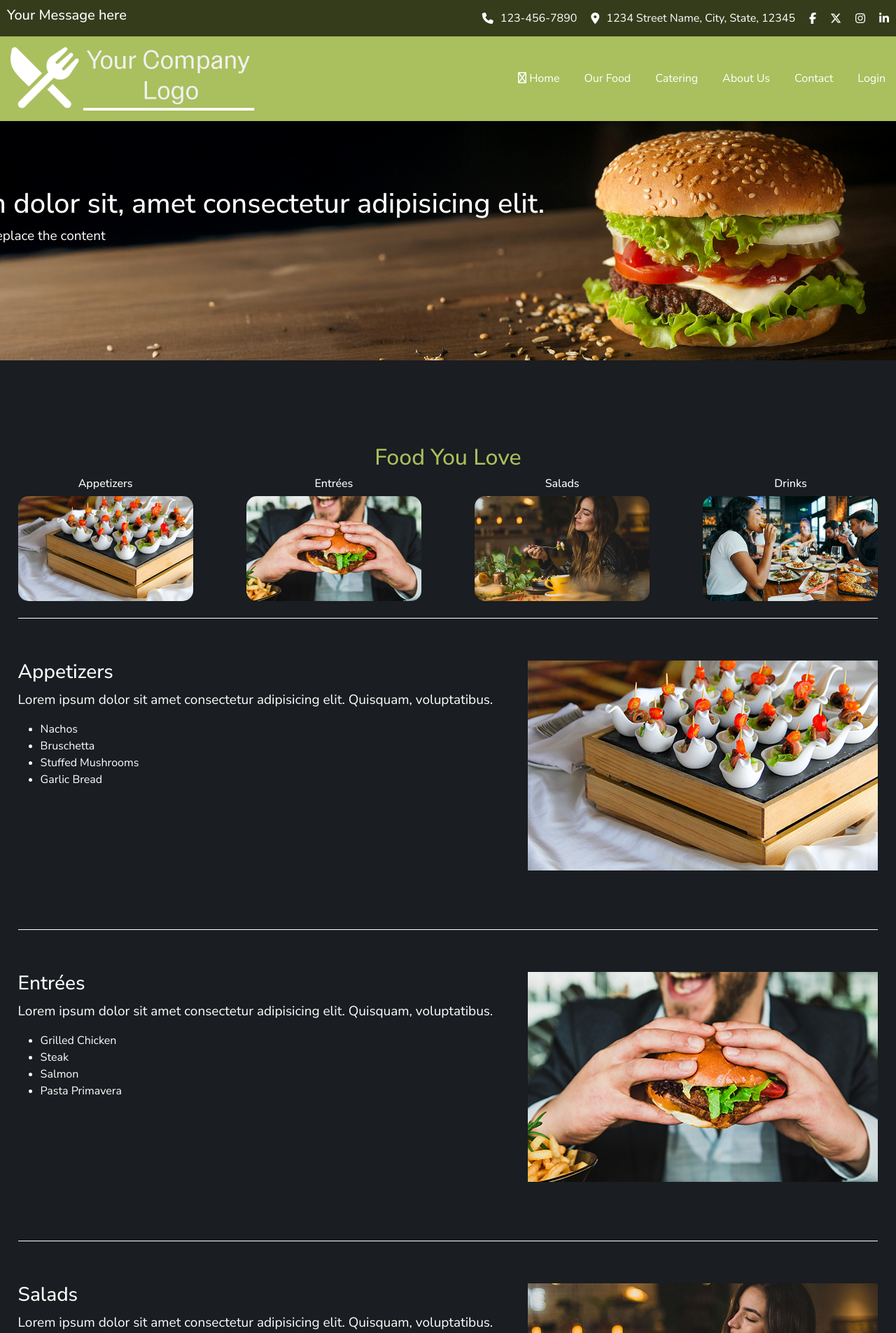
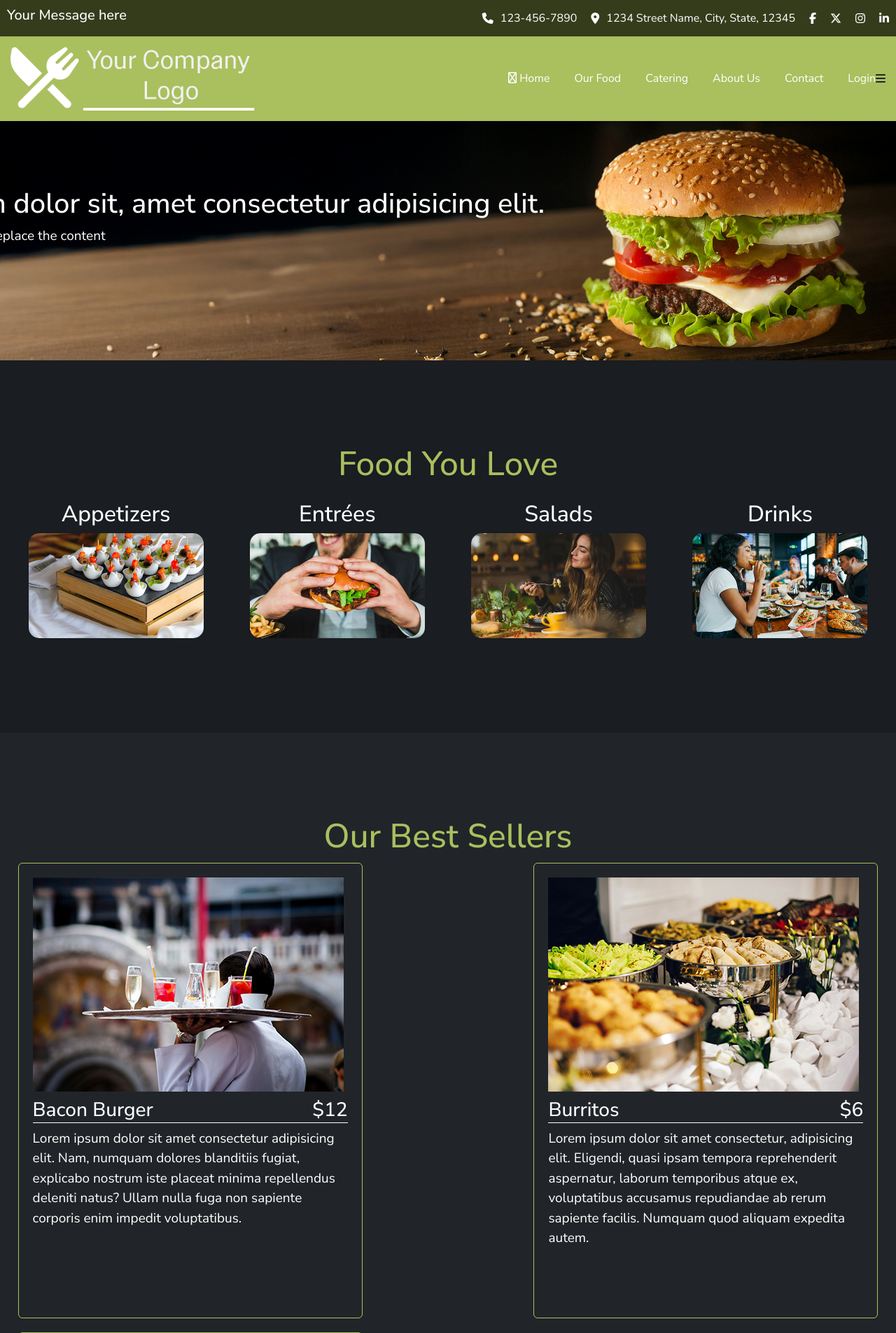
Before and after one commit to HawkBlade124/website-themes, a PHP site: page / in a window 1280 px wide. Shown: the top 1905 px of the page at 70% size. Run offline with PHP 8.4, Linux system fonts and the light colour scheme; some libraries are stand-ins or nearby versions.

Commit message:
Made more changes

```diff
--- a/demosite1/includes/css/master.css
+++ b/demosite1/includes/css/master.css
@@ -171,6 +170,7 @@ section:nth-child(odd){
 .wrapperHead{
 	text-transform: capitalize;
 	color:var(--headColor2);
+	font-size: 3rem;
 }
 .wrapperWidth{
 	max-width: 1750px;
@@ -216,9 +216,17 @@ section:nth-child(odd){
 }
 .menuItem{
 	max-width:500px;
+	padding:15px;
+	cursor:pointer;
+	border-radius: 15px;
+	transition:0.2s ease;
+}
+.menuItem:hover{
+	background-color:#404040;
+	transition:0.2s ease;
 }
 .menuItem h3{
-	font-size:1rem;
+	font-size:2rem;
 	color:#fff;
 	text-align: center;
 }
@@ -226,8 +234,14 @@ section:nth-child(odd){
 	color:#fff;
 }
 .innerMenuWrapper{
-		border-top:1px solid #fff;
+	display: none;
+}
+.menuPopup.active{
+	border-top:1px solid #fff;
 	padding:60px 0;
+}
+.menuPopup.active .innerMenuWrapper{
+	display:flex;
 }
 .innerMenuWrapper ul{
 	color:#fff;
--- a/demosite1/includes/header.php
+++ b/demosite1/includes/header.php
@@ -11,6 +11,38 @@
         <script src="https://kit.fontawesome.com/a4689790f6.js" crossorigin="anonymous"></script>
     </head>
     <body>
+        <div id="mobileMenu" class="d-flex flex-column">
+            <div id="closeMobileMenu" class="d-flex justify-content-end align-items-center">
+                <div id="hamburgerMenuMobile">
+                    <i class="fa-solid fa-xmark"></i>
+                </div>
+            </div>
+            <div class="mobileMenuHeader d-flex justify-content-between align-items-center">
+                <div class="logo">
+                    <img src="images/header-logo.png" alt="Logo">
+                </div>
+            </div>
+            <nav class="navbar w-100 d-flex justify-content-end">
+                <ul id="navlist" class="d-flex flex-column align-items-center">
+                    <li><a href="#"><i class="fa-regular fa-house" aria-hidden="true"></i> Home</a></li>
+                    <li><a href="#">Our Food</a></li>
+                    <li><a href="#">Catering</a></li>
+                    <li><a href="#">About Us</a></li>
+                    <li><a href="#">Contact</a></li>
+                    <li><a href="#">Login</a></li>
+                </ul>
+            </nav>
+            <div class="socialMedia d-flex align-items-center">
+                <a href="#"><i class="fa-brands fa-facebook-f"></i></a>
+                <a href="#"><i class="fa-brands fa-x-twitter"></i></a>
+                <a href="#"><i class="fa-brands fa-instagram"></i></a>
+                <a href="#"><i class="fa-brands fa-linkedin-in"></i></a>
+            </div>
+            <address class="d-flex align-items-center">
+                <i class="fa-solid fa-phone"></i><a href="#"> 123-456-7890</a>
+                <i class="marginLeft fa-solid fa-location-dot"></i><a href="#"> 1234 Street Name, City, State, 12345</a>
+            </address>
+        </div>
         <div id="topHeader">
             <div class="wrapperWidth d-flex justify-content-between align-items-center">
                 <div class="headerLeft d-flex">
@@ -31,7 +63,7 @@
             </div>
         </div>
         <header class="d-flex align-items-center justify-content-between box-sizing">
-            <div class="wrapperWidth d-flex justify-content-between align-items-center w-100">
+            <div id="mainDesktopMenu" class="wrapperWidth d-flex justify-content-between align-items-center w-100">
                 <div class="logo w-100">
                     <img src="images/header-logo.png" alt="Logo">
                 </div>
@@ -45,5 +77,8 @@
                         <li><a href="#">Login</a></li>
                     </ul>
                 </nav>
+                <div id="hamburgerWrapperMobile">
+                    <i class="fa-solid fa-bars"></i>
+                </div>
             </div>
         </header>
--- a/demosite1/includes/js/master.js
+++ b/demosite1/includes/js/master.js
@@ -5,5 +5,24 @@ $(function(){
     interval: 4000,
     touch: false
     })
+    //functionality for the menu popup section
+    $('.menuItem').click(function() {
+        // Get the target popup ID from the data-target attribute
+        var targetPopup = '#' + $(this).data('target');
+
+        // Hide all popups first
+        $('.menuPopup').removeClass('active');
+
+        // Toggle the active class on the targeted popup
+        $(targetPopup).toggleClass('active');
+    });
+
+    // mobile menu functionality
+    $('.hamburgerMenu .fa-times').click(function(){
+        $('#mobileMenu').removeClass('show')
+    })
+    $('.hamburgerMenu .fa-bars').click(function(){
+		$('#mobileMenu').toggleClass('show')
+	})
 
 })
--- a/demosite1/index.php
+++ b/demosite1/index.php
@@ -14,26 +14,26 @@
         <div id="menuWrapper" class="wrapperWidth">
             <h2 class="wrapperHead d-flex justify-content-center">Food you love</h2>
             <div id="mainHomeMenu" class="d-flex justify-content-between flex-wrap">
-                <div class="menuItem box-sizing-content">
+                <div class="menuItem box-sizing-content "data-target="appetizers">
                     <h3>Appetizers</h3>
                     <img src="images/appetizers.jpg" alt="Appetizers" class="w-100 foodImage">
                 </div>
-                <div class="menuItem box-sizing-content">
+                <div class="menuItem box-sizing-content" data-target="entrees">
                     <h3>Entrées</h3>
                     <img src="images/hamburger.jpg" alt="Man Eating a Hamburger" class="w-100 foodImage">
                 </div>
-                <div class="menuItem box-sizing-content">
+                <div class="menuItem box-sizing-content" data-target="salads">
                     <h3>Salads</h3>
                     <img src="images/lady-enjoying-food.jpg" alt="Lady Enjoying Food" class="w-100 foodImage">
                 </div>
-                <div class="menuItem box-sizing-content">
+                <div class="menuItem box-sizing-content" data-target="drinks">
                     <h3>Drinks</h3>
                     <img src="images/group-enjoying-lunch.jpg" alt="Group Enjoying Lunch" class="w-100 foodImage">
                 </div>
             </div>
-            <div id="appetizers">
-                <div class="triangleDivider"></div>
-                <div id="appetizersWrapper" class="innerMenuWrapper box-sizing-content d-flex flex-wrap justify-content-between w-100">
+            <div id="appetizers" class="menuPopup">
+                <div id="appetizersWrapper" class="innerMenuWrapper box-sizing-content flex-wrap justify-content-between w-100">
+                    <div class="triangleDivider"></div>
                     <div class="appetizersLeft">
                         <h3>Appetizers</h3>
                         <p>Lorem ipsum dolor sit amet consectetur adipisicing elit. Quisquam, voluptatibus.</p>
@@ -49,9 +49,9 @@
                     </div>
                 </div>
             </div>
-            <div id="entrees">
-                <div class="triangleDivider"></div>
-                <div id="entreesWrapper" class="innerMenuWrapper box-sizing-content d-flex flex-wrap justify-content-between w-100">
+            <div id="entrees" class="menuPopup">
+                <div id="entreesWrapper" class="innerMenuWrapper box-sizing-content flex-wrap justify-content-between w-100">
+                    <div class="triangleDivider"></div>
                     <div class="entreesLeft">
                         <h3>Entrées</h3>
                         <p>Lorem ipsum dolor sit amet consectetur adipisicing elit. Quisquam, voluptatibus.</p>
@@ -67,9 +67,9 @@
                     </div>
                 </div>
             </div>
-            <div id="salads">
-                <div class="triangleDivider"></div>
-                <div id="saladsWrapper" class="innerMenuWrapper box-sizing-content d-flex flex-wrap justify-content-between w-100">
+            <div id="salads" class="menuPopup">
+                <div id="saladsWrapper" class="innerMenuWrapper box-sizing-content flex-wrap justify-content-between w-100">
+                    <div class="triangleDivider"></div>
                     <div class="saladsLeft">
                         <h3>Salads</h3>
                         <p>Lorem ipsum dolor sit amet consectetur adipisicing elit. Quisquam, voluptatibus.</p>
@@ -85,9 +85,9 @@
                     </div>
                 </div>
             </div>
-            <div id="drinks">
-                <div class="triangleDivider"></div>
-                <div id="drinksWrapper" class="innerMenuWrapper box-sizing-content d-flex flex-wrap justify-content-between w-100">
+            <div id="drinks" class="menuPopup">
+                <div id="drinksWrapper" class="innerMenuWrapper box-sizing-content flex-wrap justify-content-between w-100">
+                    <div class="triangleDivider"></div>
                     <div class="drinksLeft">
                         <h3>Drinks</h3>
                         <p>Lorem ipsum dolor sit amet consectetur adipisicing elit. Quisquam, voluptatibus.</p>
@@ -103,7 +103,6 @@
                     </div>
                 </div>
             </div>
-
         </div>
     </section>
     <section id="cards" class="box-sizing-content">
@@ -206,18 +205,18 @@
                     <p>Lorem ipsum dolor sit amet consectetur adipisicing elit. Quisquam, voluptatibus.</p>
                     <div class="findUsHours">
                         <h3>Location 01</h3>
-                        <ul class="findUsHours">
+                        <ul>
                             <li>Address: 1234 Street Name, City, State, 12345</li>
                             <li>Phone: 123-456-7890</li>
                             <li>Business Hours: Monday - Saturday 11AM - 9PM</li>
                         </ul>
                         <h5>Lunch Hours</h5>
-                        <ul class="findUsHours">
+                        <ul>
                             <li>Monday - Friday: 12PM - 3PM</li>
                             <li>Saturday: 11PM - 4PM</li>
                         </ul>
                         <h5>Dinner Hours</h5>
-                        <ul class="findUsHours">
+                        <ul>
                             <li>Monday - Friday: 4:30PM - 9PM</li>
                         </ul>
                     </div>
@@ -230,6 +229,7 @@
                         <iframe src="https://www.google.com/maps/embed?pb=!1m18!1m12!1m3!1d3153.1234567890123!2d-122.4194154846814!3d37.7749292797598!2m3!1f0!2f0!3f0!3m2!1i1024!2i768!4f13.1!3m3!1m2!1s0x8085808c8c8c8c8c%3A0x8c8c8c8c8c8c8c8c!2sSan%20Francisco%2C%20CA%2094105%2C%20USA!5e0!3m2!1sen!2sus!4v1616161616161" width="600" height="450" style="border:0;" allowfullscreen="" loading="lazy"></iframe>
                     </div>
                 </div>
+            </div>
         </div>
     </section>
 </main-content>
```
Also changed, not shown: other parts of demosite1/includes/css/master.css (+35 -3 lines), 1 other file.
